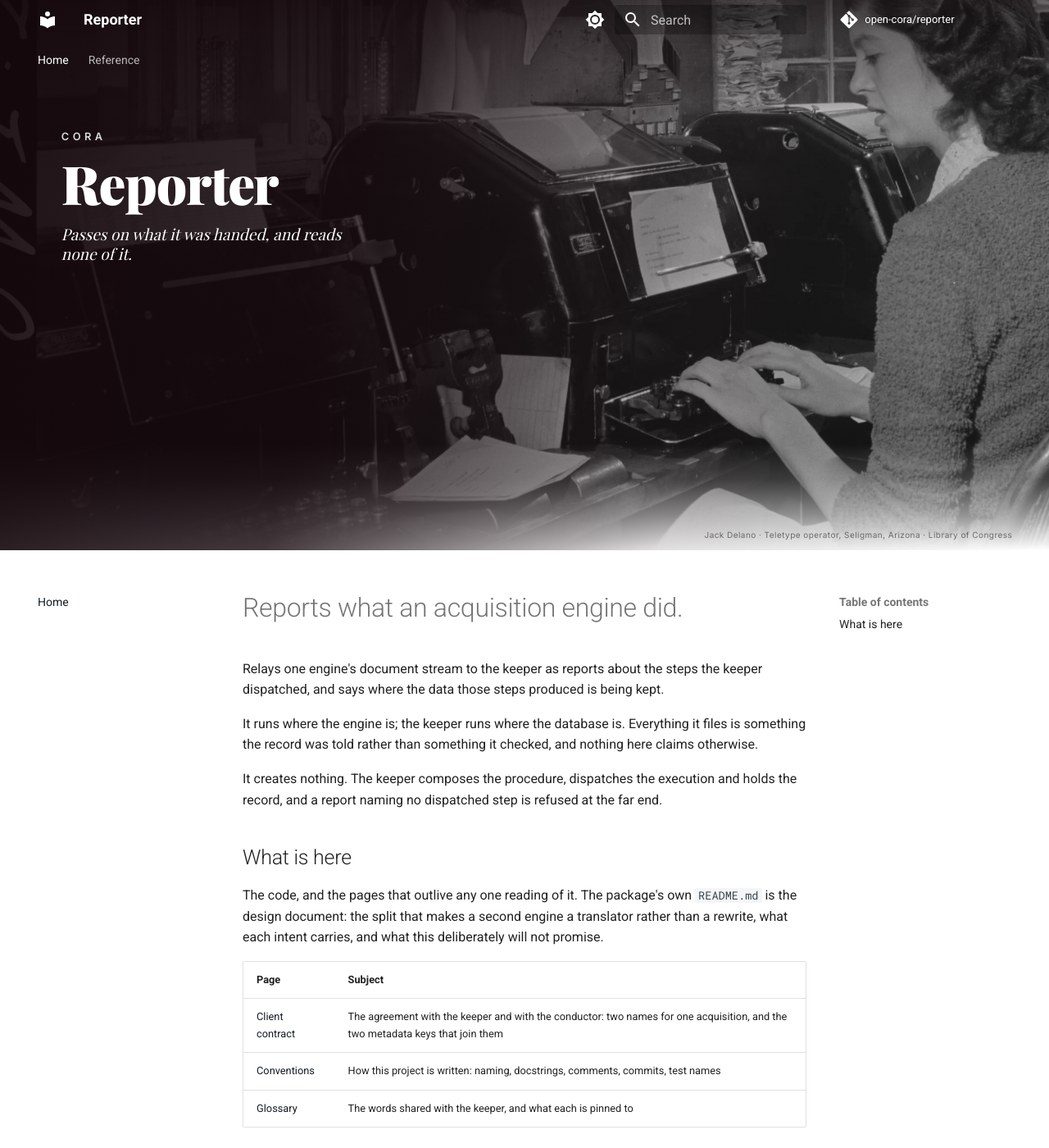
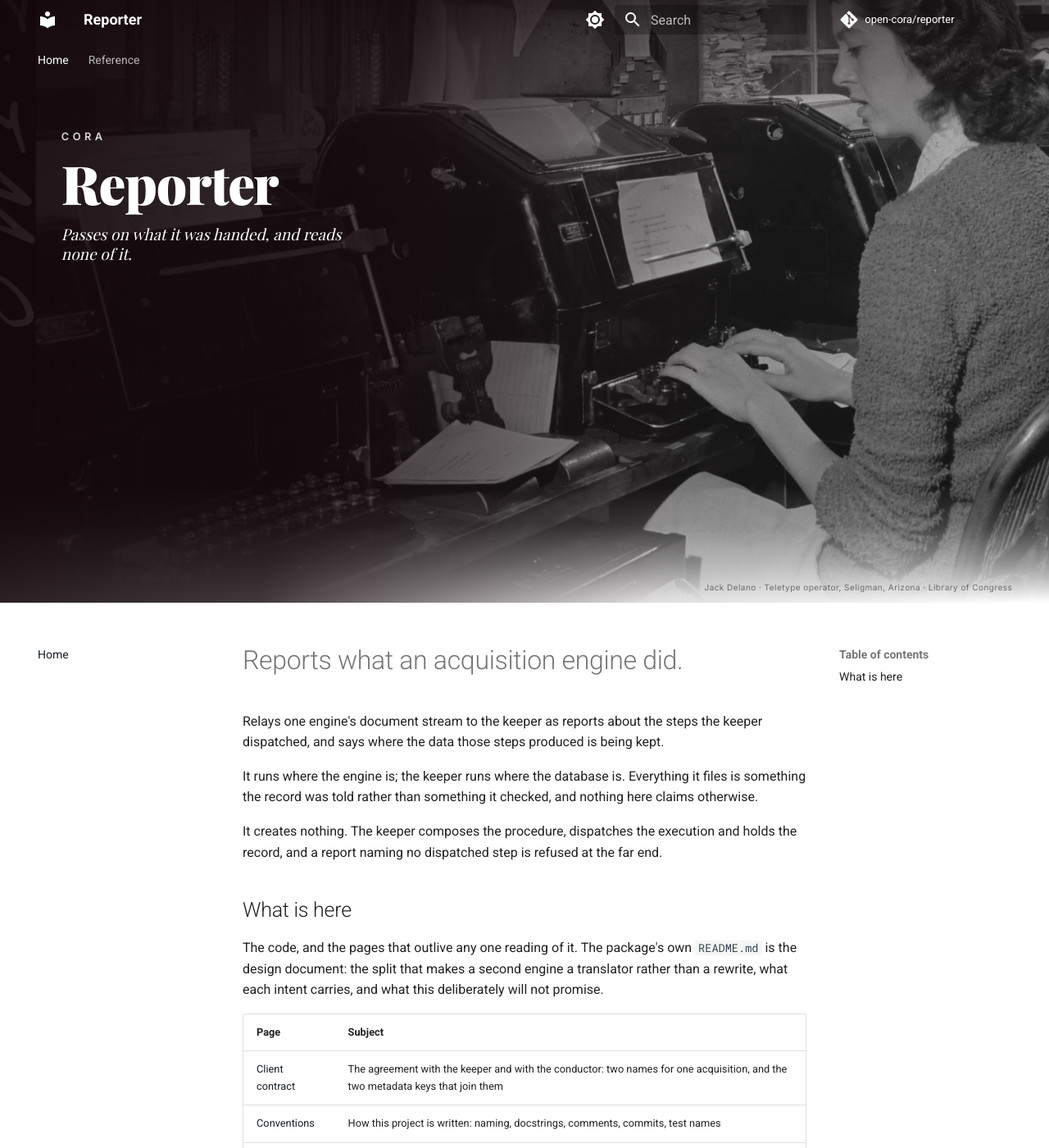
Before and after one commit to open-cora/reporter, an MkDocs documentation site: the page built from docs/index.md, in a window 1280 px wide and 1400 px high. Shown: the whole window at 82% size. Built offline with MkDocs 1.6.1 and Material for MkDocs 9.7.7, drawn with Linux system fonts in a browser that asks for light colours; some web fonts are replaced; comment, search, counter and statistics services are not loaded.

Commit message:
feat: a taller plate, and four hues far enough apart to tell apart
Two problems, both measured rather than felt.

The plates were cut to 20:9, which is too shallow a letterbox for canvases
this upright. It left the Geographer no headroom above his head and reduced
the Constable's sky to a strip. The fix is not a different crop: each plate
already used the full width of its source, so the only lever for a wider
field of view was a taller box. 50vw is exactly 2:1, and it buys about
eleven percent more of every painting. Keeper gains air above the hats,
conductor gains its sky back, thinker gains both headroom and the far edge
of the table, so the man and the chart he is working now read as one mass
rather than two. Two anchors moved with it: reporter to 0.78, which lifts
the whole figure clear of the top edge, and thinker to 0.56.

The palettes were four browns, and the reason is worth recording so nobody
re-derives them the same way. Sampling the plates for their dominant hue
returns 7 to 52 degrees for all three paintings, because that is what aged
varnish does, and the fourth plate has no chroma at all: zero pixels above
a tenth of saturation. So the hues are chosen rather than averaged. Each
painting takes the note it genuinely owns instead of the note that covers
the most pixels. Keeper takes the red of the table carpet, which measures
0.65 saturation and is the loudest colour anywhere in the set although it is
only a tenth of that plate's chroma. Thinker takes the ochre that is 83
percent of its own. Conductor takes the sage of the meadow, its brightest
cluster. Reporter has nothing to take and so takes the cool gap, which the
comment in its own file says outright rather than pretending otherwise.

Saturation tracks what each plate measured, so keeper reads as a definite
red and conductor as a muted sage, and the shared recipe keeps the four a
family rather than four unrelated themes.

Co-Authored-By: Claude Opus 5 (1M context) <noreply@anthropic.com>

```diff
--- a/docs/stylesheets/hero.css
+++ b/docs/stylesheets/hero.css
@@ -1,5 +1,5 @@
 /* Landing-page hero. Full-bleed plate, left wash, editorial masthead.
-   The image files are pre-cropped to 20:9 at a per-painting anchor, so this
+   The image files are pre-cropped to 2:1 at a per-painting anchor, so this
    sheet only has to place type over them and keep it legible. */
 
 .hero {
@@ -9,11 +9,12 @@
      would clip that sliver away. */
   overflow: visible;
   background: var(--md-default-bg-color);
-  /* 45vw is exactly 20:9, the aspect the plates are cut to, so `cover` throws
-     nothing away between roughly 850px and 2300px of viewport. The old fixed
-     660px cap meant a 1920px screen saw only 68 percent of the plate height
-     and a 2560px screen barely half, which is what was cutting off heads. */
-  height: clamp(380px, 45vw, 1040px);
+  /* 50vw is exactly 2:1, the aspect the plates are cut to, so `cover` throws
+     nothing away between roughly 760px and 2080px of viewport. The plates were
+     cut to 20:9 first, and that letterbox was too shallow for canvases this
+     upright: it left the Geographer no headroom and reduced the Constable's
+     sky to a strip. */
+  height: clamp(380px, 50vw, 1040px);
   margin-top: -1px;
 }
 
--- a/docs/stylesheets/theme.css
+++ b/docs/stylesheets/theme.css
@@ -1,15 +1,21 @@
-/* Material palette for reporter, drawn from its own plate: steel, the cool of a silver print.
+/* Material palette for reporter, drawn from its own plate: steel, assigned rather than sampled: the plate is a greyscale photograph.
    Matte on purpose. The header should read as the same surface as the
-   painting below it, not as a band of product colour sitting on top. */
+   painting below it, not as a band of product colour sitting on top.
+
+   The four hues are pushed apart on purpose. Measured, three of the plates
+   sit inside one warm band from 7 to 52 degrees, because varnish does that
+   to an old painting, and the fourth has no chroma at all. Sampling alone
+   would have produced four browns, so each takes the note it genuinely owns
+   and the greyscale plate takes the cool gap. */
 :root > * {
-  --md-primary-fg-color:        #161d27;
-  --md-primary-fg-color--light: #27313f;
-  --md-primary-fg-color--dark:  #0e141b;
-  --md-accent-fg-color:         #6c88ac;
-  --md-accent-fg-color--transparent: #6c88ac1a;
+  --md-primary-fg-color:        #171e26;
+  --md-primary-fg-color--light: #29323d;
+  --md-primary-fg-color--dark:  #0f141a;
+  --md-accent-fg-color:         #718aa8;
+  --md-accent-fg-color--transparent: #718aa81a;
 }
 
 [data-md-color-scheme="slate"] {
-  --md-default-bg-color: #0d0f11;
-  --md-typeset-a-color:  #6c88ac;
+  --md-default-bg-color: #0e0f11;
+  --md-typeset-a-color:  #718aa8;
 }
```
Also changed, not shown: docs/assets/hero-reporter-1200.webp, docs/assets/hero-reporter-2400.webp, docs/assets/hero-reporter-3600.webp.
